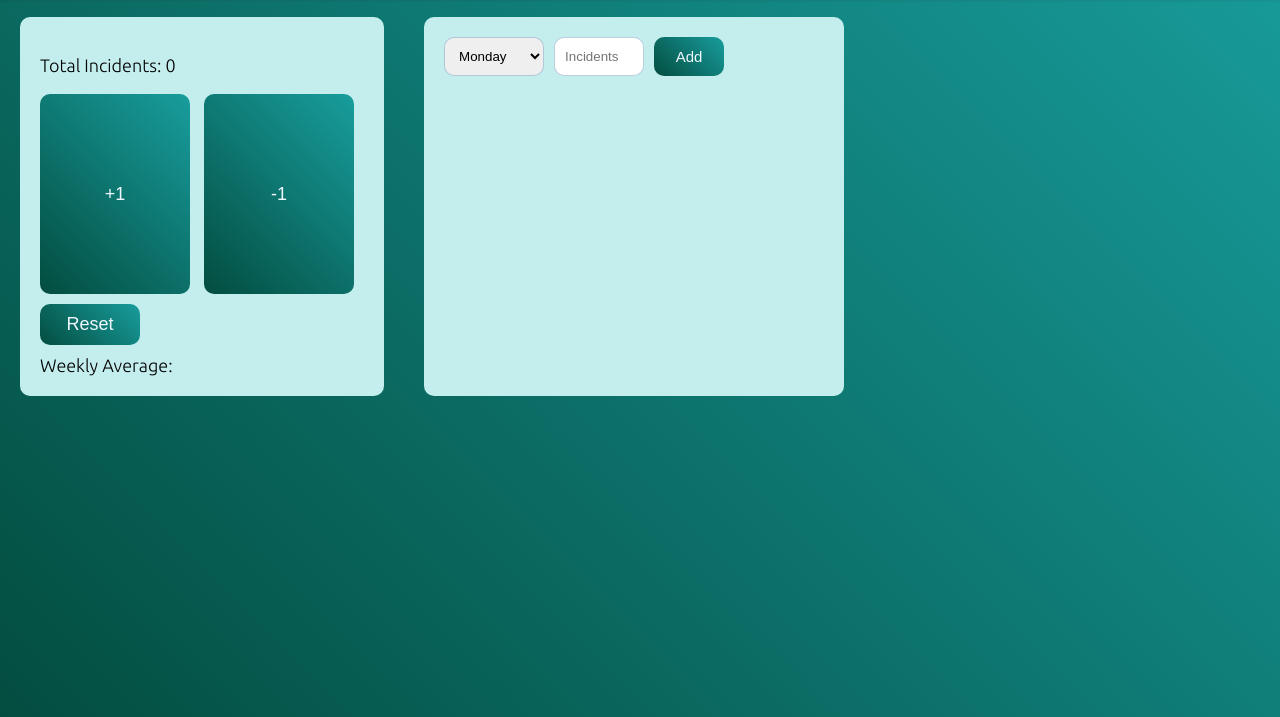
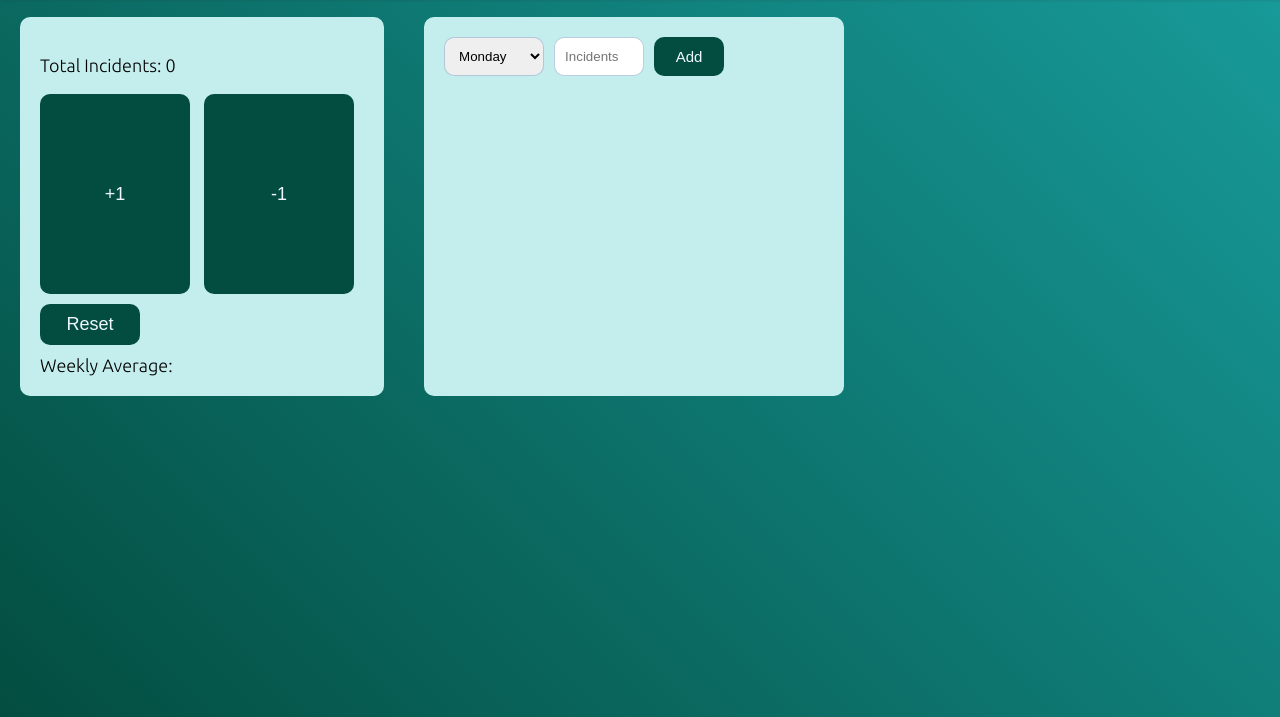
Before and after one commit to mcclaintuei/le-tracker, a plain HTML site: page index.html in a window 1280 px wide. Shown: the part 83-800 px from the top of the page. Drawn offline with nearby package versions, Linux system fonts and the light colour scheme.

Commit message:
button color hover effect

```diff
--- a/style.css
+++ b/style.css
@@ -107,7 +107,7 @@ body p {
 .button {
     width: 100px;
     padding: 10px 15px;
-    background: linear-gradient(45deg, var(--primary-color), var(--secondary-color));
+    background:  var(--primary-color);
     color: aliceblue;
     border: none;
     border-radius: 10px;
@@ -118,7 +118,7 @@ body p {
 
 
 .button:hover {
-    background-color: #333e5c;
+    background: #333e5c;
     box-shadow: 2px 2px 4px #333e5c;
 }
 
```
